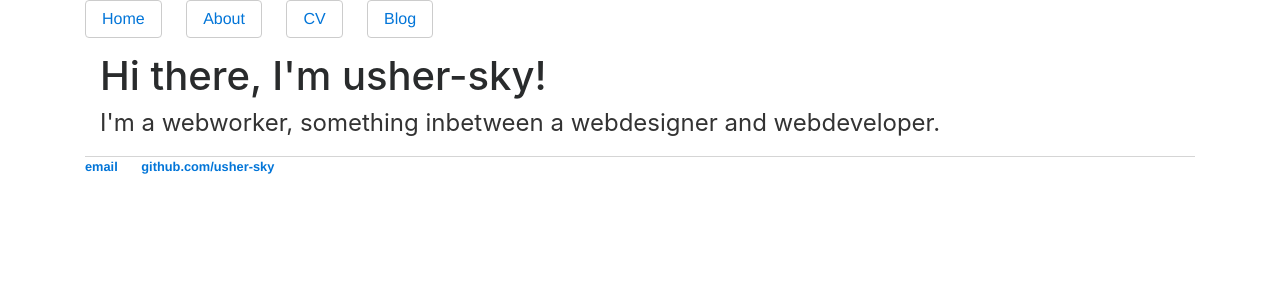
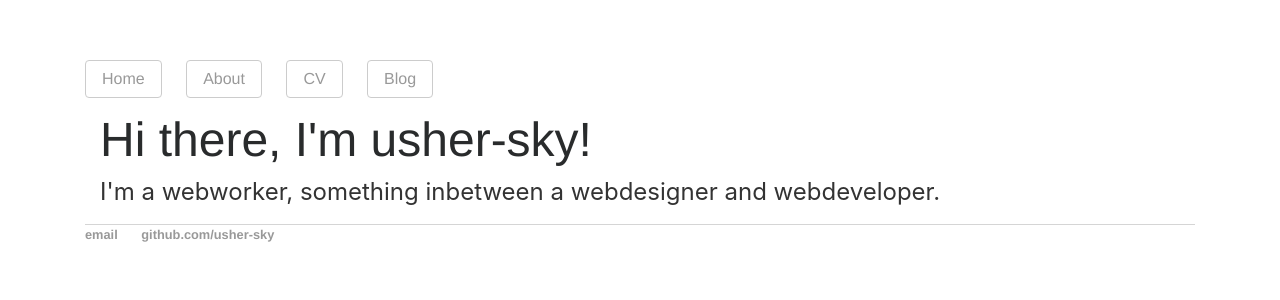
Before and after one commit to usher-sky/usher-sky.github.io, a Jekyll site: the page built from index.html, in a window 1280 px wide. Shown: the top 300 px of the page. Built offline with Jekyll 4.4.1, drawn with Linux system fonts in a browser that asks for light colours.

Commit message:
Update default.html

```diff
--- a/_layouts/default.html
+++ b/_layouts/default.html
@@ -3,10 +3,13 @@
 		<head>
 			<title>{{ page.title }}</title>
 			<!-- link to main stylesheet -->
-			<link rel="stylesheet" type="text/css" href="/css/layout.css">
+
 			<link rel="stylesheet" type="text/css" href="https://maxcdn.bootstrapcdn.com/bootstrap/4.0.0-alpha.6/css/bootstrap.min.css">
 			<link rel="stylesheet" type="text/css" href="https://maxcdn.bootstrapcdn.com/bootstrap/4.0.0-alpha.6/js/bootstrap.min.js">
 		<link rel="stylesheet" type="text/css" href="https://cdnjs.cloudflare.com/ajax/libs/font-awesome/4.7.0/css/font-awesome.min.css">
+
+		<link rel="stylesheet" type="text/css" href="/css/layout.css">
+
 		</head>
 		<body>
 			<div class="container">
```
